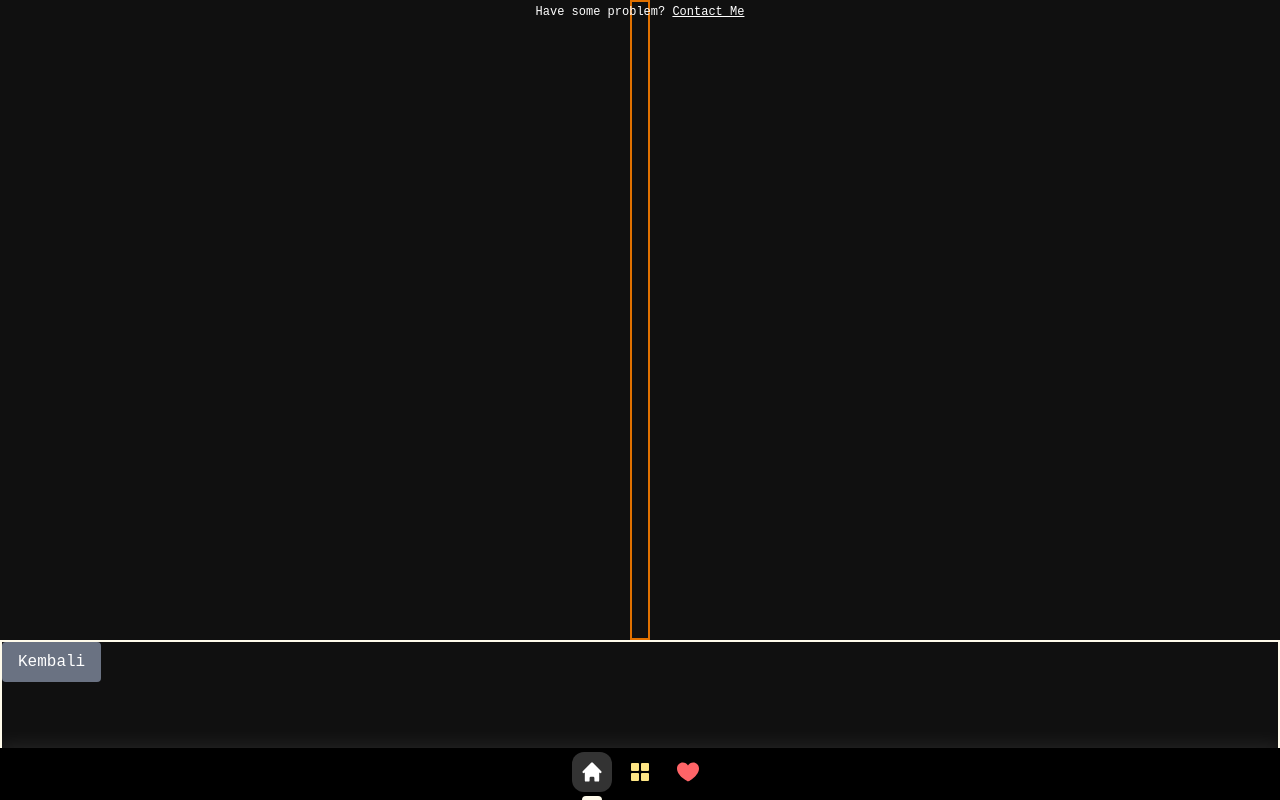
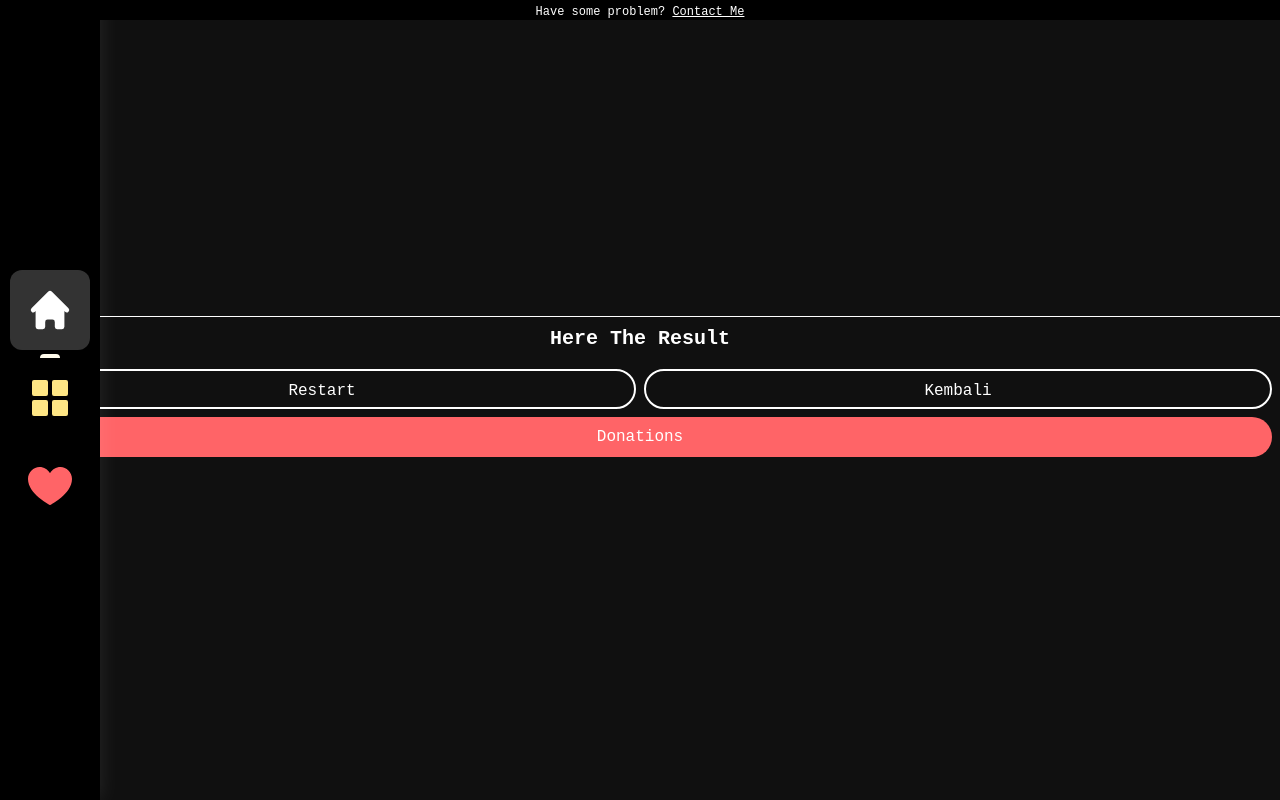
Before and after one commit to MuhYafiTaqq/react, a React (Vite) app: page /result in a window 1280 px wide. Built offline with nearby package versions, Linux system fonts and the light colour scheme.

Commit message:
modified:   src/App.jsx 	modified:   src/assets/components/Header.jsx 	modified:   src/assets/fragment/NavBar.jsx 	new file:   src/assets/pages/donations.jsx 	modified:   src/assets/pages/result.jsx 	modified:   src/assets/pages/setings.jsx

```diff
--- a/src/App.jsx
+++ b/src/App.jsx
@@ -4,6 +4,7 @@ import './App.css'
 import Input from './assets/pages/input';
 import Setings from './assets/pages/setings';
 import Result from "./assets/pages/result";
+import Donations from "./assets/pages/donations";
 
 function App() {
 
@@ -14,6 +15,7 @@ function App() {
         <Route path="/" element={<Input />} />
         <Route path="/setings" element={<Setings />} />
         <Route path="/result" element={<Result />} />
+        <Route path="/donations" element={<Donations />} />
       </Routes>
     </Router>
     </>
--- a/src/assets/components/Header.jsx
+++ b/src/assets/components/Header.jsx
@@ -5,7 +5,7 @@ export default function Header() {
         <>
         <header className="z-10">
             <NavBar />
-            <div className="fixed top-1 w-full">
+            <div className="fixed pt-1 w-full bg-black">
                 <p className="text-xs text-center text-white">Have some problem? <span><a href="#" className="underline hover:text-blue-400">Contact Me</a></span></p>
             </div>
         </header>
--- a/src/assets/fragment/NavBar.jsx
+++ b/src/assets/fragment/NavBar.jsx
@@ -1,37 +1,78 @@
-import { useState } from "react";
+import { useState, useEffect } from "react";
+import { useLocation, useNavigate } from "react-router-dom";
 
 import { HiHome } from "react-icons/hi";
 import { BiSolidGridAlt } from "react-icons/bi";
 import { GoHeartFill } from "react-icons/go";
 
 export default function NavBar() {
+    const navigate = useNavigate();
+    const location = useLocation(); // Untuk memantau perubahan path
     const [active, setActive] = useState("home");
+
+    // 🔹 Perbarui active berdasarkan path saat route berubah
+    useEffect(() => {
+        if (location.pathname === "/") setActive("home");
+        else if (location.pathname === "/grid") setActive("grid");
+        else if (location.pathname === "/donations") setActive("donate");
+    }, [location.pathname]);
 
     return (
         <>
-        <nav className=" h-13 w-full fixed bottom-0 bg-black pb-1 drop-shadow-[0_-1px_10px_rgba(255,255,255,0.1)]">
-            <div className=" h-full w-full flex gap-2 text-white justify-center items-center">
+            <nav className="h-13 w-full fixed bottom-0 bg-black pb-1 drop-shadow-[0_-1px_10px_rgba(255,255,255,0.1)]
 
-                <a href="#" className={`w-10 h-10  flex flex-col justify-center items-center rounded-xl relative hover:bg-white/20 transition-all duration-400 ${ active === "home" ? "bg-white/20 before:content-[''] before:scale-100 before:transition-all before:duration-400 before:-bottom-2 before:h-1 before:w-5 before:bg-amber-50 before:absolute before:rounded-t-full" : "before:scale-0" }`}
-                onClick={() => setActive("home")}
-                >
-                    <HiHome className="w-6 h-6"/>
-                </a>
+            md:h-full md:left-0 md:w-25
+            ">
+                <div className="h-full w-full flex gap-2 text-white justify-center items-center
 
-                <a href="#" className={`w-10 h-10  flex flex-col justify-center items-center rounded-xl relative hover:bg-white/20 transition-all duration-400 ${ active === "grid" ? "bg-white/20 before:content-[''] before:scale-100 before:transition-all before:duration-400 before:-bottom-2 before:h-1 before:w-5 before:bg-amber-200 before:absolute before:rounded-t-full" : "before:scale-0" }`}
-                onClick={() => setActive("grid")}
-                >
-                    <BiSolidGridAlt className="w-6 h-6 text-amber-200" />
-                </a>
+                md:flex-col
+                ">
 
-                <a href="#" className={`w-10 h-10  flex flex-col justify-center items-center rounded-xl relative hover:bg-white/20 transition-all duration-400 ${ active === "donate" ? "bg-white/20 before:content-[''] before:scale-100 before:transition-all before:duration-400 before:-bottom-2 before:h-1 before:w-5 before:bg-red-400 before:absolute before:rounded-t-full" : "before:scale-0" }`}
-                onClick={() => setActive("donate")}
-                >
-                    <GoHeartFill className="w-6 h-6 text-red-400" />
-                </a>
+                    <button className={`w-10 h-10 flex flex-col justify-center items-center rounded-xl relative hover:bg-white/20 transition-all duration-400 group
 
-            </div>
-        </nav>
+                    md:w-20 md:h-20
+                    ${
+                        active === "home"
+                            ? "bg-white/20 before:content-[''] before:scale-100 before:transition-all before:duration-400 before:-bottom-2 before:h-1 before:w-5 before:bg-amber-50 before:absolute before:rounded-t-full"
+                            : "before:scale-0"
+                    }
+                    md:group-before:h-4
+                    `}
+                        onClick={() => navigate("/")}
+                    >
+                        <HiHome className="w-6 h-6 md:w-12 md:h-12" />
+                    </button>
+
+                    <button className={`w-10 h-10 flex flex-col justify-center items-center rounded-xl relative hover:bg-white/20 transition-all duration-400 group
+
+                    md:w-20 md:h-20
+                    ${
+                        active === "grid"
+                            ? "bg-white/20 before:content-[''] before:scale-100 before:transition-all before:duration-400 before:-bottom-2 before:h-1 before:w-5 before:bg-amber-200 before:absolute before:rounded-t-full"
+                            : "before:scale-0"
+                    }
+                    md:group-before:bg-red-200
+                    `}
+                        onClick={() => navigate("/")}
+                    >
+                        <BiSolidGridAlt className="w-6 h-6 md:w-12 md:h-12 text-amber-200" />
+                    </button>
+
+                    <button className={`w-10 h-10 flex flex-col justify-center items-center rounded-xl relative hover:bg-white/20 transition-all duration-400
+
+                    md:w-20 md:h-20
+                    ${
+                        active === "donate"
+                            ? "bg-white/20 before:content-[''] before:scale-100 before:transition-all before:duration-400 before:-bottom-2 before:h-1 before:w-5 before:bg-red-400 before:absolute before:rounded-t-full"
+                            : "before:scale-0"
+                    }`}
+                        onClick={() => navigate("/donations")}
+                    >
+                        <GoHeartFill className="w-6 h-6 md:w-12 md:h-12 text-red-400" />
+                    </button>
+
+                </div>
+            </nav>
         </>
-    )
+    );
 }
--- /dev/null
+++ b/src/assets/pages/donations.jsx
@@ -0,0 +1,45 @@
+import Header from "../components/Header";
+
+export default function Donations() {
+    return (
+        <>
+        <Header />
+            <div className="min-h-screen flex flex-col items-center justify-center p-6">
+                <h1 className="text-3xl font-bold text-white mb-4">Dukung Kami</h1>
+                <p className="text-white text-center max-w-lg mb-6">
+                    Anda dapat berdonasi melalui platform berikut:
+                </p>
+
+                <div className="flex flex-col gap-4">
+                    {/* Tombol Donasi */}
+                    <a
+                        href="https://saweria.co/example"
+                        target="_blank"
+                        rel="noopener noreferrer"
+                        className="bg-orange-500 hover:bg-orange-600 text-white px-6 py-3 rounded-md text-lg font-semibold text-center w-60"
+                    >
+                        ❤️ Donasi via Saweria
+                    </a>
+
+                    <a
+                        href="https://trakteer.id/example"
+                        target="_blank"
+                        rel="noopener noreferrer"
+                        className="bg-red-500 hover:bg-red-600 text-white px-6 py-3 rounded-md text-lg font-semibold text-center w-60"
+                    >
+                        ☕ Donasi via Trakteer
+                    </a>
+
+                    <a
+                        href="https://paypal.me/example"
+                        target="_blank"
+                        rel="noopener noreferrer"
+                        className="bg-blue-600 hover:bg-blue-700 text-white px-6 py-3 rounded-md text-lg font-semibold text-center w-60"
+                    >
+                        💳 Donasi via PayPal
+                    </a>
+                </div>
+            </div>
+        </>
+    );
+}
--- a/src/assets/pages/result.jsx
+++ b/src/assets/pages/result.jsx
@@ -6,13 +6,13 @@ import { FaDownload } from "react-icons/fa6";
 export default function Result() {
     const location = useLocation();
     const navigate = useNavigate();
-    const { croppedImages = [], cols = 1, rows = 1 } = location.state || {};
+    const { croppedImages = [] } = location.state || [];
 
     return (
         <>
             <Header />
-            <div className="h-dvh flex flex-col justify-center items-center z-1">
-                <div className={`grid pt-6 ${cols ? `grid-cols-${cols}` : ""} ${rows ? `grid-rows-${rows}` : ""} gap-1 h-4/5 p-2 border-2 border-amber-600`}>
+            <div className="min-h-dvh flex flex-col justify-center items-center z-1">
+                <div className={`grid pt-6 text-center grid-cols-3 gap-1 min-h-4/5 p-2`}>
                     {croppedImages.map((src, index) => (
                         <div key={index} className="flex flex-col items-center relative">
                             <img src={src} alt={`Cropped ${index + 1}`} className="border border-black" />
@@ -22,12 +22,27 @@ export default function Result() {
                         </div>
                     ))}
                 </div>
-                <div className="border-2 border-amber-50 w-full h-1/5 flex pb-13">
+                <div className="text-center px-2 w-full h-50 flex flex-col pb-13 border-t-1 pt-2 border-t-white ">
+                    <h6 className="text-white font-bold text-xl">Here The Result</h6>
+                    <div className="flex w-full mb-2 mt-4 gap-2">
+                        <button
+                            onClick={() => navigate("/")}
+                            className="border-2 border-white h-10 w-1/2 text-white px-4 py-2 rounded-full"
+                        >
+                            Restart
+                        </button>
+                        <button
+                            onClick={() => navigate(-1)}
+                            className="border-2 border-white w-1/2 h-10 text-white px-4 py-2 rounded-full"
+                        >
+                            Kembali
+                        </button>
+                    </div>
                     <button
-                        onClick={() => navigate("/")}
-                        className="bg-gray-500 h-10 text-white px-4 py-2 rounded"
+                        onClick={() => navigate("/donations")}
+                        className="bg-red-400 h-10 text-white px-4 py-2 rounded-full"
                     >
-                        Kembali
+                        Donations
                     </button>
                 </div>
             </div>
```
Also changed, not shown: src/assets/pages/setings.jsx (+9 -11 lines).
